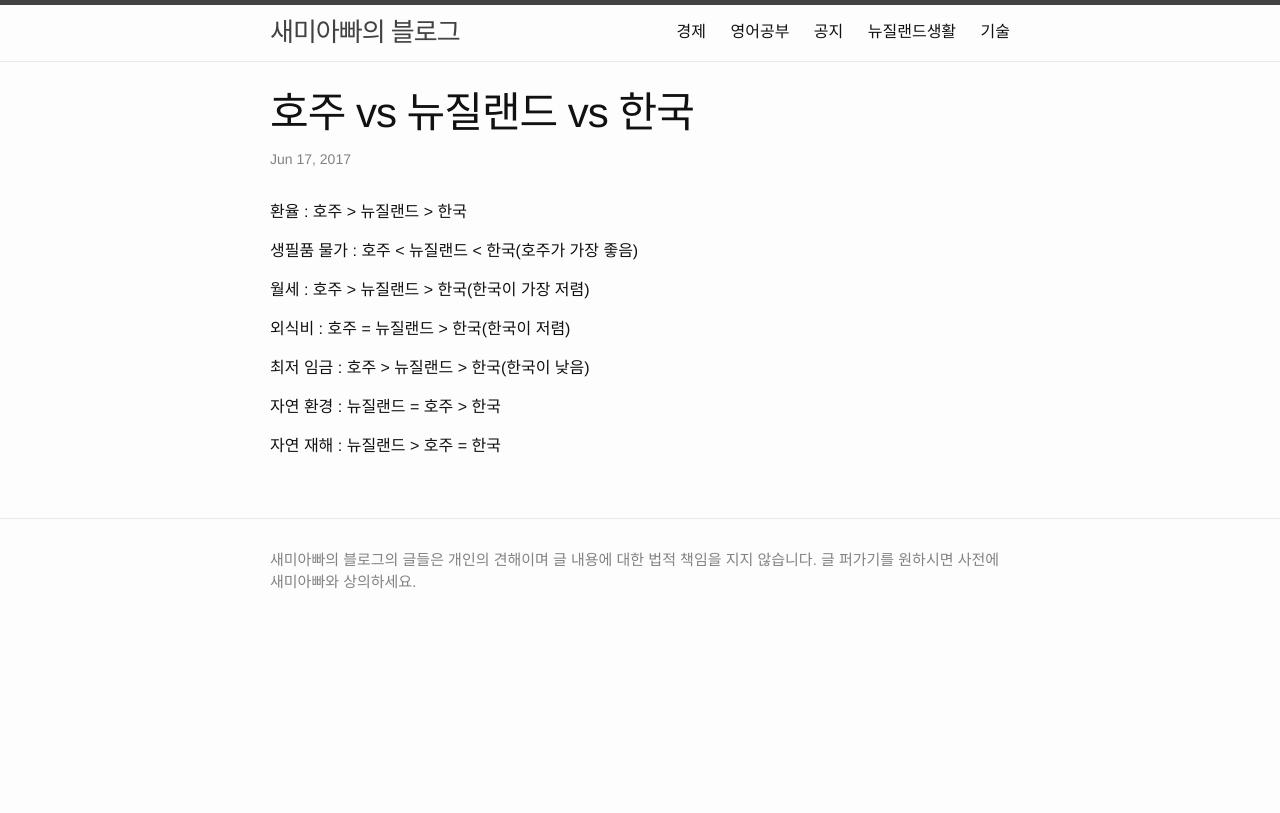
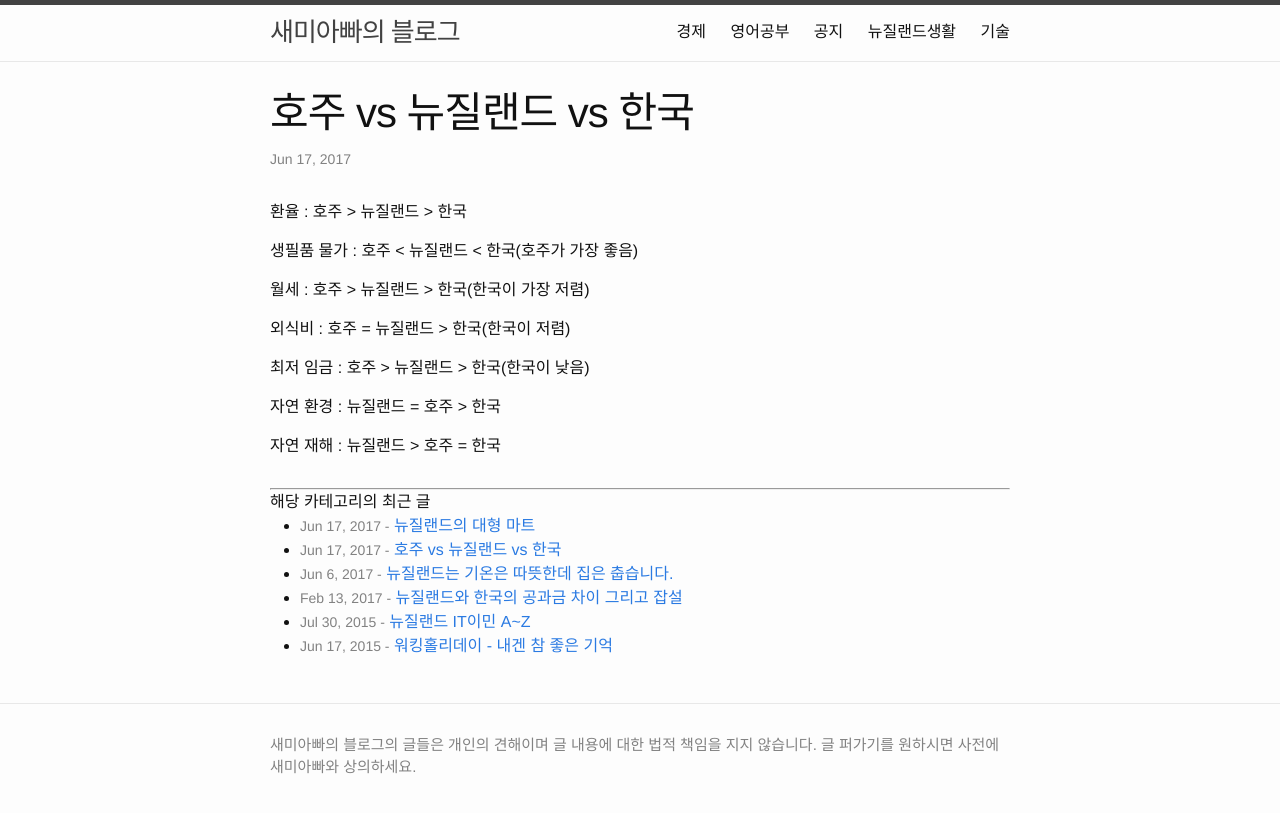
Before and after one commit to comsiro/comsiro.github.io, a Jekyll site: the page built from _posts/nzlife/2017-06-17-AusVsNZVsKor.markdown, in a window 1280 px wide. Shown: the top 813 px of the page. Built offline with Jekyll 4.4.1, drawn with Linux system fonts in a browser that asks for light colours; comment, search, counter and statistics services are not loaded.

Commit message:
New post & post page update for current post list

```diff
--- a/_config.yml
+++ b/_config.yml
@@ -5,6 +5,8 @@ description: > # this means to ignore newlines until "baseurl:"
   새미아빠의 블로그의 글들은 개인의 견해이며 글 내용에 대한 법적 책임을 지지 않습니다.
 
   글 퍼가기를 원하시면 사전에 새미아빠와 상의하세요.
+
+text_current_post: 해당 카테고리의 최근 글
 
 github_username:  comsiro
 
--- a/_layouts/post.html
+++ b/_layouts/post.html
@@ -7,11 +7,9 @@ layout: default
     <h1 class="post-title" itemprop="name headline">{{ page.title | escape }}</h1>
     <p class="post-meta">
       <time datetime="{{ page.date | date_to_xmlschema }}" itemprop="datePublished">
-        {% assign date_format = site.minima.date_format | default: "%b %-d, %Y" %}
-        {{ page.date | date: date_format }}
+        {% assign date_format = site.minima.date_format | default: "%b %-d, %Y" %} {{ page.date | date: date_format }}
       </time>
-      {% if page.author %}
-        • <span itemprop="author" itemscope itemtype="http://schema.org/Person"><span itemprop="name">{{ page.author }}</span></span>
+      {% if page.author %} • <span itemprop="author" itemscope itemtype="http://schema.org/Person"><span itemprop="name">{{ page.author }}</span></span>
       {% endif %}</p>
   </header>
 
@@ -19,7 +17,19 @@ layout: default
     {{ content }}
   </div>
 
-  {% if site.disqus.shortname %}
-    {% include disqus_comments.html %}
-  {% endif %}
+  <hr>
+  {{ site.text_current_post }}
+  <ul class="post-list-in-post">
+    {% for post-from-list in site.posts limit:30 %}
+      {% if post-from-list.categories == page.categories  %}
+    <li>
+      {% assign date_format = site.minima.date_format | default: "%b %-d, %Y" %}
+      <span class="post-meta">{{ post-from-list.date | date: date_format }} -</span>
+      <a class=".post-link-in-post" href="{{ post-from-list.url | relative_url }}">{{ post-from-list.title | escape }}</a>
+    </li>
+      {% endif %}
+    {% endfor %}
+  </ul>
+
+  {% if site.disqus.shortname %} {% include disqus_comments.html %} {% endif %}
 </article>
--- /dev/null
+++ b/_posts/nzlife/2017-06-17-NewZealandMarkets.markdown
@@ -0,0 +1,27 @@
+---
+layout: post
+comments: true
+title:  뉴질랜드의 대형 마트
+date:   2017-06-18 06:18:12 +1200
+categories: nzlife
+---
+
+뉴질랜드에도 역시 대형쇼필몰 들이 있습니다. 가장 대표적인 것이 웨스트필드(Westfield) 쇼핑몰입니다. 쇼핑몰 안에는 다양한 상점들이 입점하고 있죠. 하지만 한국만큼 다양하지는 않습니다.
+
+주로 식료품을 구입하기 위해 방문하는 대형마트에는 New World, Pak n Save, Countdown이 있습니다. 가격은 지역마다 다르다고 하는데 제가 체감하기론 어느 지역에서나 Pak n Save가 가장 저렴합니다.
+
+New World와 Pak n Save는 모기업이 같습니다. New World는 매장이 약간 작고 Pak n Save는 매장이 큰 대신 점포수는 New World가 더 많습니다.
+
+Countdown은 호주 기업입니다. 호주에 있는 Woolworths가 같은 기업에 속한 브랜드입니다.
+
+Four Square라고 중소 규모 도시에 주로 위치한 마트들도 있습니다. 여행을 하다보면 유용하게 이용할 수 있습니다.
+
+그외에 공산품을 구입하러 많이 가는 대형 마트에는 thewarehouse, Kmart, Micro10, Bunnings Warehouse 등이 있습니다. thewarehouse, kmart에서는 의류, 침구류, 가구부터 묘목, 가전제품까지 각종 저가 품목들을 다양하게 판매하고 합니다. thewarehouse는 뉴질랜드 기업이고 kmart는 호주 기업인데 요즘 kmart가 많이 성장하고 있는 것 같습니다.
+
+뉴질랜드는 인건비(최저 임금)이 높다보니 중산층에서 DIY가 기본입니다. Micro 10, Bunnings Warehouse에서는 각종 DIY필요한 공구들부터 일반 가전제품까지 판매하며 열쇠도 깎아 줍니다.
+
+가전 가구만 파는 전문 매장들도 많은데 여기서 다 설명하진 않겠습니다.
+
+한국 식품 재료를 판매하는 한국 마트들도 큰 도시에 하나 이상씩은 다 있습니다. 오클랜드에서는 한인이 가장 많이 거주하는 도시이다보니 규모가 제법 큰 한국 마트들이 몇 개 존재하고 한국에 있는 마트와 그렇게 큰 차이가 나지 않는 가격으로 장을 볼 수 있습니다.
+
+크라이스트처치, 웰링턴에도 한국 마트가 존재합니다만 가격은 제가 체감하기론 한국과 꽤 차이가 나는 것 같습니다.
--- a/_posts/tech/2017-06-13-UsingSASSInAngular2WithBootstrap.markdown
+++ b/_posts/tech/2017-06-13-UsingSASSInAngular2WithBootstrap.markdown
@@ -1,7 +1,7 @@
 ---
 layout: post
 comments: true
-title:  Angular CLI에서 SASS 사용
+title:  Angular CLI에서 SASS와 Bootstrap 4 사용
 date:   2017-06-13 06:10:00 +1200
 categories: tech
 ---
--- a/_sass/minima/_layout.scss
+++ b/_sass/minima/_layout.scss
@@ -203,6 +203,14 @@
   @include relative-font-size(1.5);
 }
 
+.post-link-in-post {
+  display: block;
+  @include relative-font-size(0.5);
+
+  li {
+      margin-bottom: 0;
+  }
+}
 
 
 /**
```
